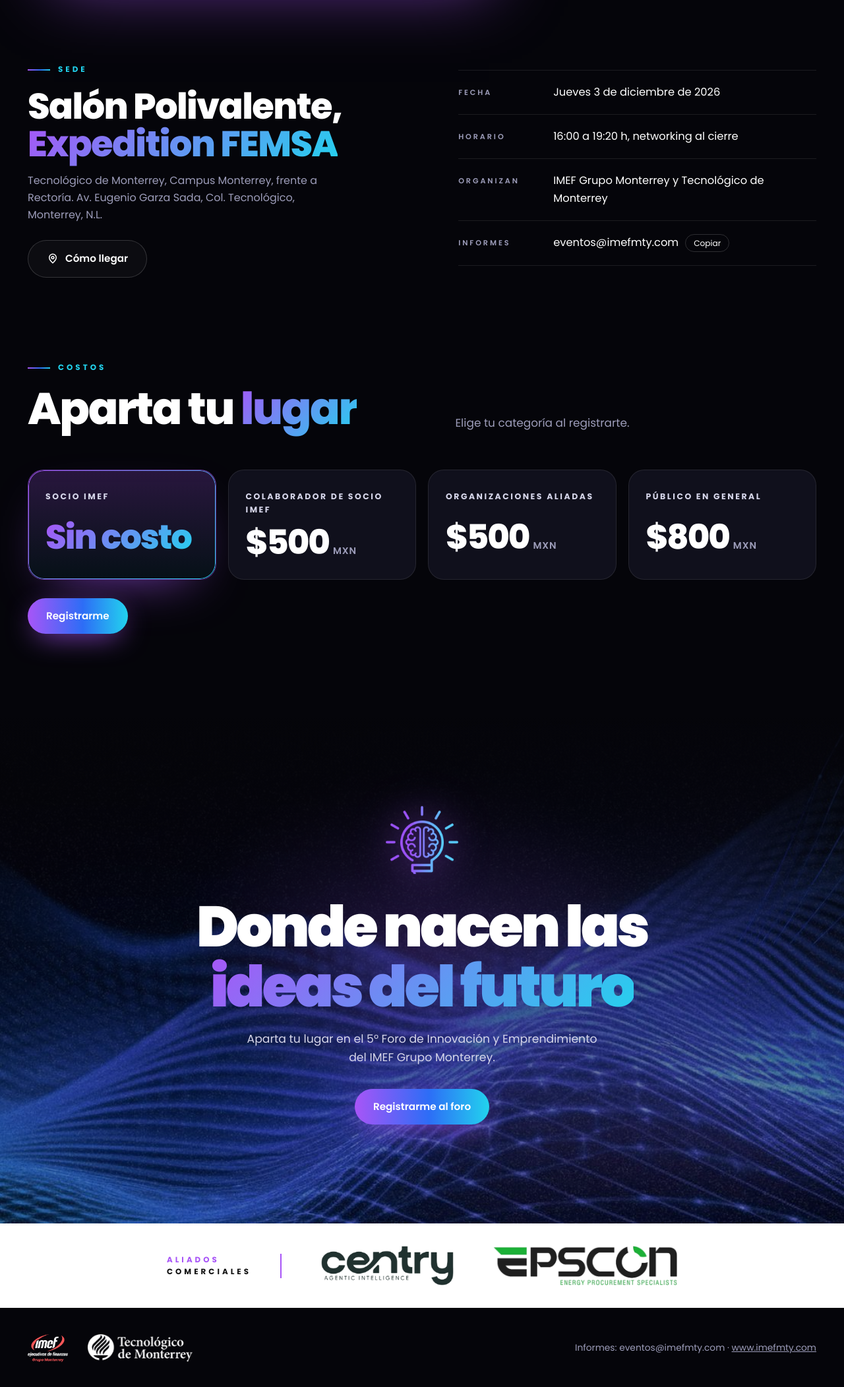
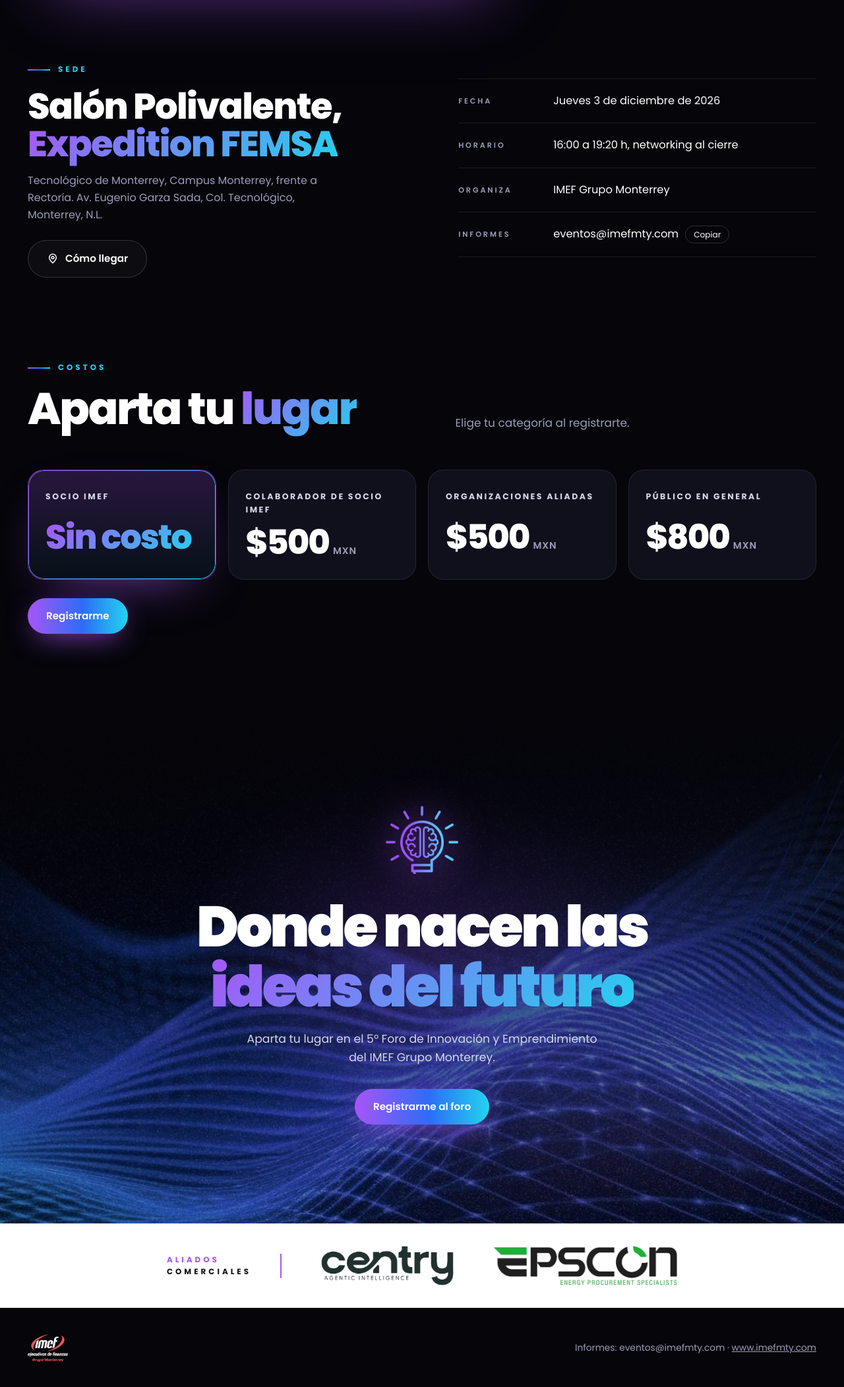
Before and after one commit to ia-satma/innovai-2026, a website: page index.html in a window 1280 px wide. Shown: the part 8366-10469 px from the top of the page at 66% size. Drawn offline with Linux system fonts and the light colour scheme; animation ran at ten frames a second.

Commit message:
Quitar logo del Tec de Monterrey de la landing mientras llega su autorización
- Pie: solo queda el logo de IMEF Grupo Monterrey
- Sede: 'Organizan IMEF y Tec' pasa a 'Organiza IMEF Grupo Monterrey'
- Se conservan las menciones factuales (sede en el campus, cargo de Edgar)

Co-Authored-By: Claude Opus 5.5 <noreply@anthropic.com>
Claude-Session: https://claude.ai/code/session_01WqZZkyhcpavmbymuGhkprT

```diff
--- a/index.html
+++ b/index.html
@@ -526,7 +526,7 @@ footer .logos img{height:42px;width:auto}
     <div class="datos rv">
       <div class="dato"><span>Fecha</span>Jueves 3 de diciembre de 2026</div>
       <div class="dato"><span>Horario</span>16:00 a 19:20 h, networking al cierre</div>
-      <div class="dato"><span>Organizan</span>IMEF Grupo Monterrey y Tecnológico de Monterrey</div>
+      <div class="dato"><span>Organiza</span>IMEF Grupo Monterrey</div>
       <div class="dato"><span>Informes</span><div>eventos@imefmty.com<button class="copy" id="copiar" type="button">Copiar</button></div></div>
     </div>
   </div>
@@ -568,7 +568,7 @@ footer .logos img{height:42px;width:auto}
 
 <footer>
   <div class="wrap">
-    <div class="logos"><img src="img/imef.png" alt="IMEF Grupo Monterrey"><img src="img/tec.png" alt="Tecnológico de Monterrey"></div>
+    <div class="logos"><img src="img/imef.png" alt="IMEF Grupo Monterrey"></div>
     <span>Informes: eventos@imefmty.com · <a href="https://www.imefmty.com" target="_blank" rel="noopener">www.imefmty.com</a></span>
   </div>
 </footer>
```
